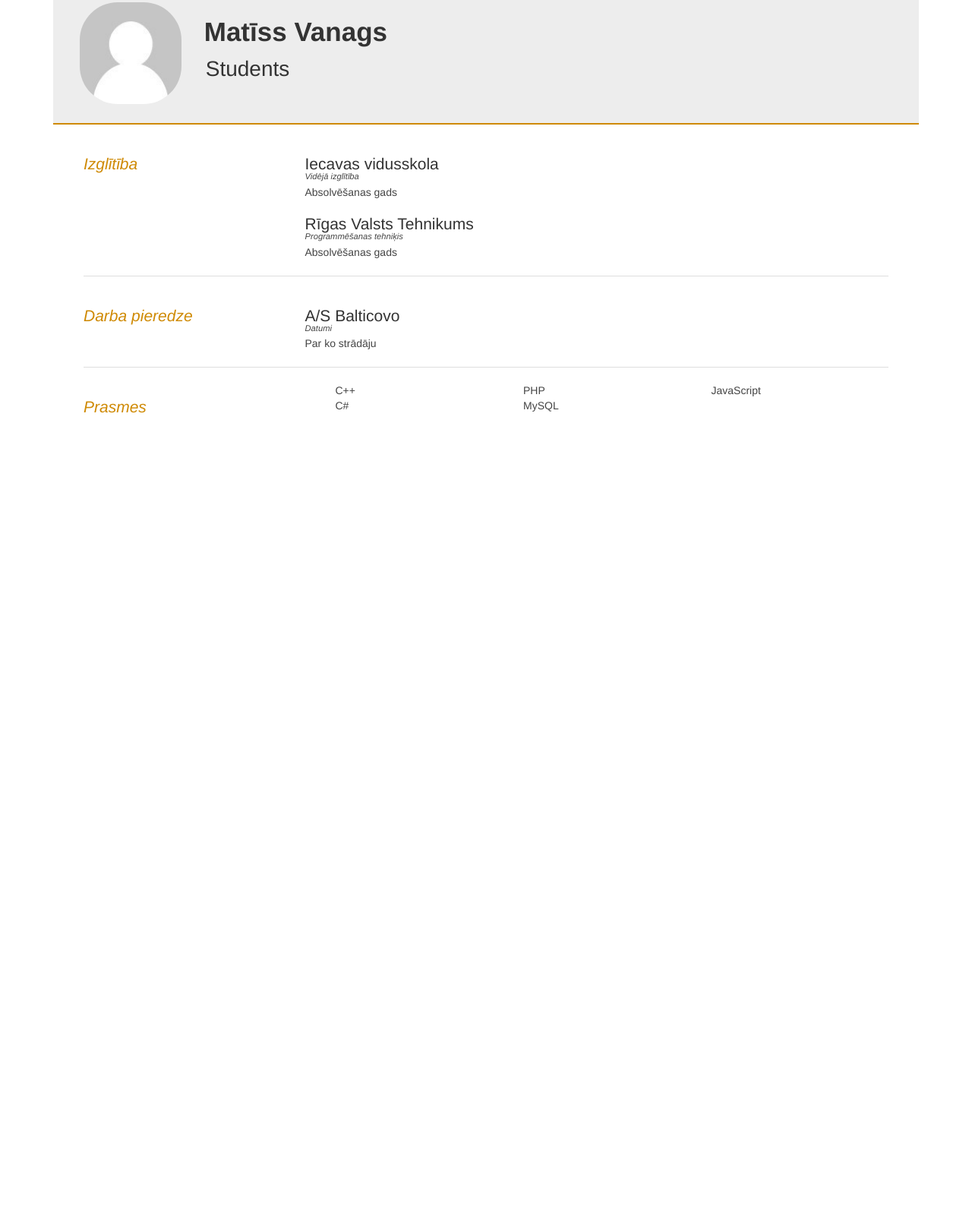
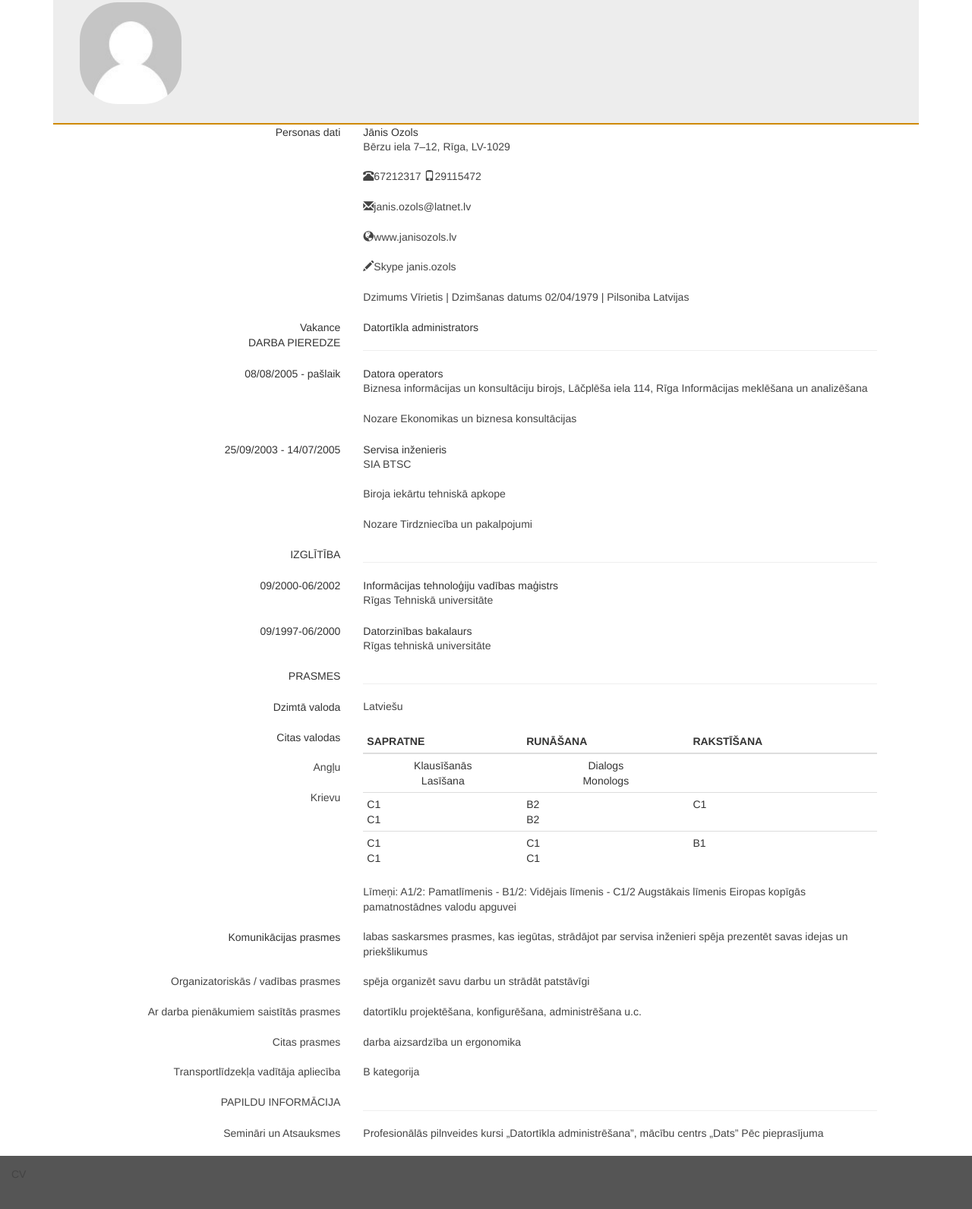
Before and after one commit to MVaNAGS/MajasLapa1, a plain HTML site: page about.html in a window 1280 px wide. Shown: the part 74-1666 px from the top of the page at 76% size. Before the commit the page ends 800 px from the top, so only its background shows below. Drawn offline with nearby package versions, Linux system fonts and the light colour scheme.

Commit message:
Dec atestacija - CV

```diff
--- a/about.html
+++ b/about.html
@@ -43,77 +43,176 @@
         <div id="headshot">
           <img src="img/headshot.jpg" alt="Matīss Vanags" />
         </div>
-
-        <div id="name">
-          <h1>Matīss Vanags</h1>
-          <h2>Students</h2>
-        </div>
-
         <div class="clear"></div>
       </div>
 
       <div id="mainArea">
-
-        <section>
-          <div class="sectionTitle">
-            <h1>Izglītība</h1>
+        <div class="col-sm-4 text-right">
+          <header class="colored">Personas dati</header>
+        </div>
+        <div class="col-sm-8">
+          <header class="bold">Jānis Ozols</header>
+          <article>
+            <p class="cv"><span class="glyphicon glyphicon-map"></span>Bērzu iela 7–12, Rīga, LV-1029</p>
+            <p class="cv">
+              <span class="glyphicon glyphicon-phone-alt"></span>67212317 <span class="glyphicon glyphicon-phone"></span>29115472
+            </p>
+            <p class="cv"> <span class="glyphicon glyphicon-envelope"></span>janis.ozols@latnet.lv</p>
+            <p class="cv"><span class="glyphicon glyphicon-globe"></span>www.janisozols.lv</p>
+            <p class="cv"><span class="glyphicon glyphicon-pencil"></span><span class="blue">Skype</span> janis.ozols</p>
+            <p class="cv"><span class="blue">Dzimums</span> Vīrietis <span class="blue">| Dzimšanas datums</span> 02/04/1979 <span class="blue">| Pilsoniba</span> Latvijas</p>
+          </article>
+        </div>
+        <div class="col-sm-4 text-right">
+          <header class="colored">Vakance</header>
+        </div>
+        <div class="col-sm-8">
+          <header class="bold">Datortīkla administrators</header>
         </div>
 
-          <div class="sectionContent">
+        <div class="col-sm-4 text-right">
+          <header class="colored">DARBA PIEREDZE</header>
+        </div>
+        <div class="col-sm-8">
+          <header class="bold"><hr></header>
+        </div>
+
+        <div class="col-sm-4 text-right">
+          <header class="colored">08/08/2005 - pašlaik</header>
+        </div>
+        <div class="col-sm-8">
+          <header class="boldblue">Datora operators</header>
           <article>
-              <h2>Iecavas vidusskola</h2>
-              <p class="subDetails">Vidējā izglītība</p>
-              <p> Absolvēšanas gads</p>
-            </article>
-
-            <article>
-              <h2>Rīgas Valsts Tehnikums</h2>
-              <p class="subDetails">Programmēšanas tehniķis</p>
-              <p>Absolvēšanas gads</p>
+            <p>Biznesa informācijas un konsultāciju birojs, Lāčplēša iela 114, Rīga
+Informācijas meklēšana un analizēšana</p>
+            <p> <span class="blue">Nozare </span>Ekonomikas un biznesa konsultācijas</p>
           </article>
         </div>
-          <div class="clear"></div>
-        </section>
-
-        <section>
-          <div class="sectionTitle">
-            <h1>Darba pieredze</h1>
+        <div class="col-sm-4 text-right">
+          <header class="colored">25/09/2003 - 14/07/2005</header>
         </div>
-
-          <div class="sectionContent">
+        <div class="col-sm-8">
+          <header class="bold">Servisa inženieris</header>
           <article>
-              <h2>A/S Balticovo</h2>
-              <p class="subDetails">Datumi</p>
-              <p>Par ko strādāju</p>
+            <p>SIA BTSC</p>
+            <p>Biroja iekārtu tehniskā apkope</p>
+            <p><span class="blue">Nozare </span>Tirdzniecība un pakalpojumi</p>
           </article>
-
         </div>
-          <div class="clear"></div>
-        </section>
-
-
-        <section>
-          <div class="sectionTitle">
-            <h1>Prasmes</h1>
+        <div class="col-sm-4 text-right">
+          <header class="colored">IZGLĪTĪBA</header>
         </div>
-
-          <div class="sectionContent">
-            <ul class="keySkills">
-              <li>C++</li>
-              <li>C#</li>
-              <li>PHP</li>
-              <li>MySQL</li>
-              <li>JavaScript</li>
-            </ul>
+        <div class="col-sm-8">
+          <header class="bold"><hr></header>
         </div>
-          <div class="clear"></div>
-        </section>
-
+        <div class="col-sm-4 text-right">
+          <header class="colored">09/2000-06/2002</header>
         </div>
-
+        <div class="col-sm-8">
+          <header class="bold">Informācijas tehnoloģiju vadības maģistrs</header>
+          <p>Rīgas Tehniskā universitāte</p>
+        </div>
+        <div class="col-sm-4 text-right">
+          <header class="colored">09/1997-06/2000</header>
+        </div>
+        <div class="col-sm-8">
+          <header class="bold">Datorzinības bakalaurs</header>
+          <p>Rīgas tehniskā universitāte</p>
+        </div>
+        <div class="col-sm-4 text-right">
+          <header class="colored">PRASMES</header>
+        </div>
+        <div class="col-sm-8">
+          <header class="bold"><hr></header>
+        </div>
+        <div class="col-sm-4 text-right">
+          <header class="colored">Dzimtā valoda</header>
+        </div>
+        <div class="col-sm-8">
+          <p>Latviešu</p>
+        </div>
+        <div class="col-sm-4 text-right">
+          <header class="colored">Citas valodas</header>
+          <br>
+          <p>Angļu</p>
+          <p>Krievu</p>
+        </div>
+        <div class="col-sm-8">
+          <table class="table table-condensed">
+            <thead>
+              <tr class="blue text-center">
+                <th>SAPRATNE</th>
+                <th>RUNĀŠANA</th>
+                <th>RAKSTĪŠANA</th>
+              </tr>
+            </thead>
+            <tbody>
+              <tr class="blue text-center">
+                <td><div class="halfl">Klausīšanās</div><div class="halfr">Lasīšana</div></td>
+                <td><div class="halfl">Dialogs</div><div class="halfr">Monologs</div></td>
+                <td></td>
+              </tr>
+              <tr>
+                <td><div class="halfl">C1</div><div class="halfr">C1</div></td>
+                <td><div class="halfl">B2</div><div class="halfr">B2</div></td>
+                <td>C1</td>
+              </tr>
+              <tr>
+                <td><div class="halfl">C1</div><div class="halfr">C1</div></td>
+                <td><div class="halfl">C1</div><div class="halfr">C1</div></td>
+                <td>B1</td>
+              </tr>
+            </tbody>
+          </table>
+          <p class="blue">Līmeņi: A1/2: Pamatlīmenis - B1/2: Vidējais līmenis - C1/2 Augstākais līmenis Eiropas kopīgās pamatnostādnes valodu apguvei</p></div>
+        <div class="col-sm-4 text-right">
+          <header class="colored">Komunikācijas prasmes</header>
+        </div>
+        <div class="col-sm-8">
+          <header class="bold"><p>labas saskarsmes prasmes, kas iegūtas, strādājot par servisa inženieri spēja prezentēt savas idejas un priekšlikumus</p></header>
+        </div>
+        <div class="col-sm-4 text-right">
+          <header class="colored"><p>Organizatoriskās / vadības prasmes</p></header>
+        </div>
+        <div class="col-sm-8">
+          <header class="bold"><p>spēja organizēt savu darbu un strādāt patstāvīgi</p></header>
+        </div>
+        <div class="col-sm-4 text-right">
+          <header class="colored"><p>Ar darba pienākumiem saistītās prasmes</p></header>
+        </div>
+        <div class="col-sm-8">
+          <header class="bold"><p>datortīklu projektēšana, konfigurēšana, administrēšana u.c.</p></header>
+        </div>
+        <div class="col-sm-4 text-right">
+          <header class="colored"><p>Citas prasmes</p></header>
+        </div>
+        <div class="col-sm-8">
+          <header class="bold"><p>darba aizsardzība un ergonomika</p></header>
+        </div>
+        <div class="col-sm-4 text-right">
+          <header class="colored"><p>Transportlīdzekļa vadītāja apliecība</p></header>
+        </div>
+        <div class="col-sm-8">
+          <header class="bold"><p>B kategorija</p></header>
+        </div>
+        <div class="col-sm-4 text-right">
+          <header class="colored"><p>PAPILDU INFORMĀCIJA</p></header>
+        </div>
+        <div class="col-sm-8">
+          <header class="bold"><hr></header>
+        </div>
+        <div class="col-sm-4 text-right">
+          <header class="colored"><p>Semināri un Atsauksmes</p></header>
+        </div>
+        <div class="col-sm-8">
+          <header class="bold"><p>Profesionālās pilnveides kursi „Datortīkla administrēšana”, mācību centrs „Dats” Pēc pieprasījuma</p></header>
         </div>
       </div>
     </div>
-
+  </div>
+</div>
+<footer>
+  <p>CV</p>
+</footer>
 </body>
 </html>
```
Lines whose indentation alone changed are shown as unchanged.
